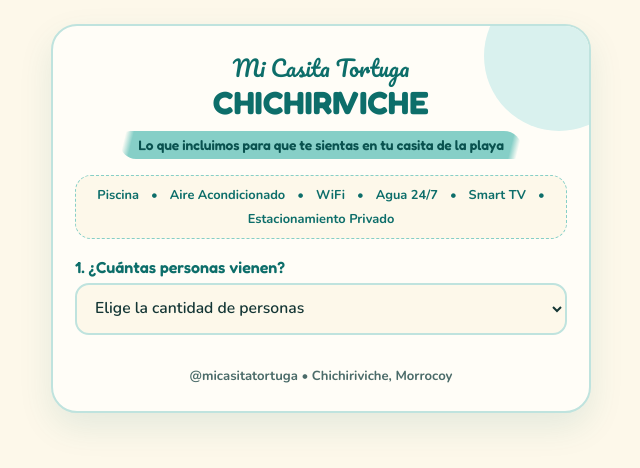
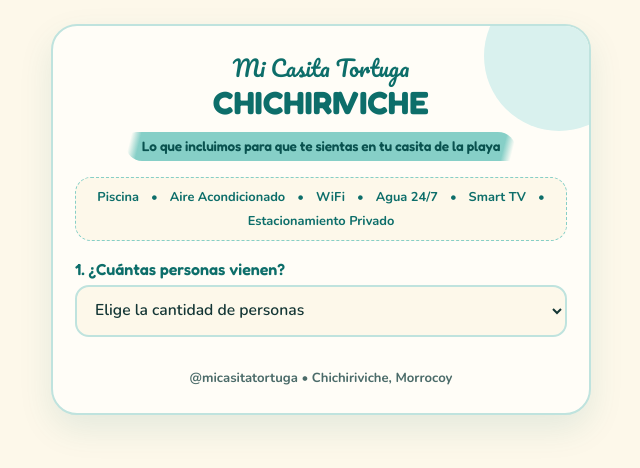
Before and after one commit to tortugamicasita-cloud/mi-casita-tortuga-reservas, a plain HTML site: page index.html in a window 1280 px wide. Shown: the whole page, without its empty margins (319-959 px from the left). Drawn offline with nearby package versions, Linux system fonts and the light colour scheme; no server answers.

Commit message:
Add files via upload

```diff
--- a/index.html
+++ b/index.html
@@ -83,22 +83,29 @@
     }
 
     .banner-wrap {
-      text-align: center;
-      margin: 11px 0 16px;
+      display: flex;
+      justify-content: center;
+      align-items: center;
+      width: 100%;
+      margin: 12px 0 16px;
     }
 
     .brush-banner {
-      display: inline-block;
+      display: inline-flex;
+      justify-content: center;
+      align-items: center;
+      text-align: center;
       max-width: 100%;
       white-space: nowrap;
-      background: linear-gradient(104deg, transparent 1.5%, var(--aqua) 3.5%, var(--aqua) 96.5%, transparent 98.5%);
-      padding: 6px 18px;
+      background: linear-gradient(104deg, transparent 1.5%, var(--aqua) 4%, var(--aqua) 96%, transparent 98.5%);
+      padding: 6px 16px;
       border-radius: 10px 18px 8px 16px;
       font-family: 'Fredoka', sans-serif;
-      font-size: clamp(0.68rem, 3.05vw, 0.86rem);
+      font-size: clamp(0.60rem, 2.55vw, 0.85rem);
       color: var(--teal-deep);
       font-weight: 600;
-      letter-spacing: -0.1px;
+      letter-spacing: -0.15px;
+      line-height: 1.25;
     }
 
     .amenities-strip {
@@ -515,7 +522,7 @@
           <div class="promo-note">En temporada baja se ofrece un 20% de descuento</div>
         </div>
 
-        <label for="dateRange">2. Selecciona tus fechas (Check-in / Check-out)</label>
+        <label for="dateRange">2. Selecciona tus fechas, elige el día en que llegas y el día en que te vas</label>
         <input type="text" id="dateRange" placeholder="Toca aquí para elegir entrada y salida" readonly />
         <div class="calendar-legend">
           <span class="legend-item"><span class="legend-box legend-available"></span> Disponible</span>
```
